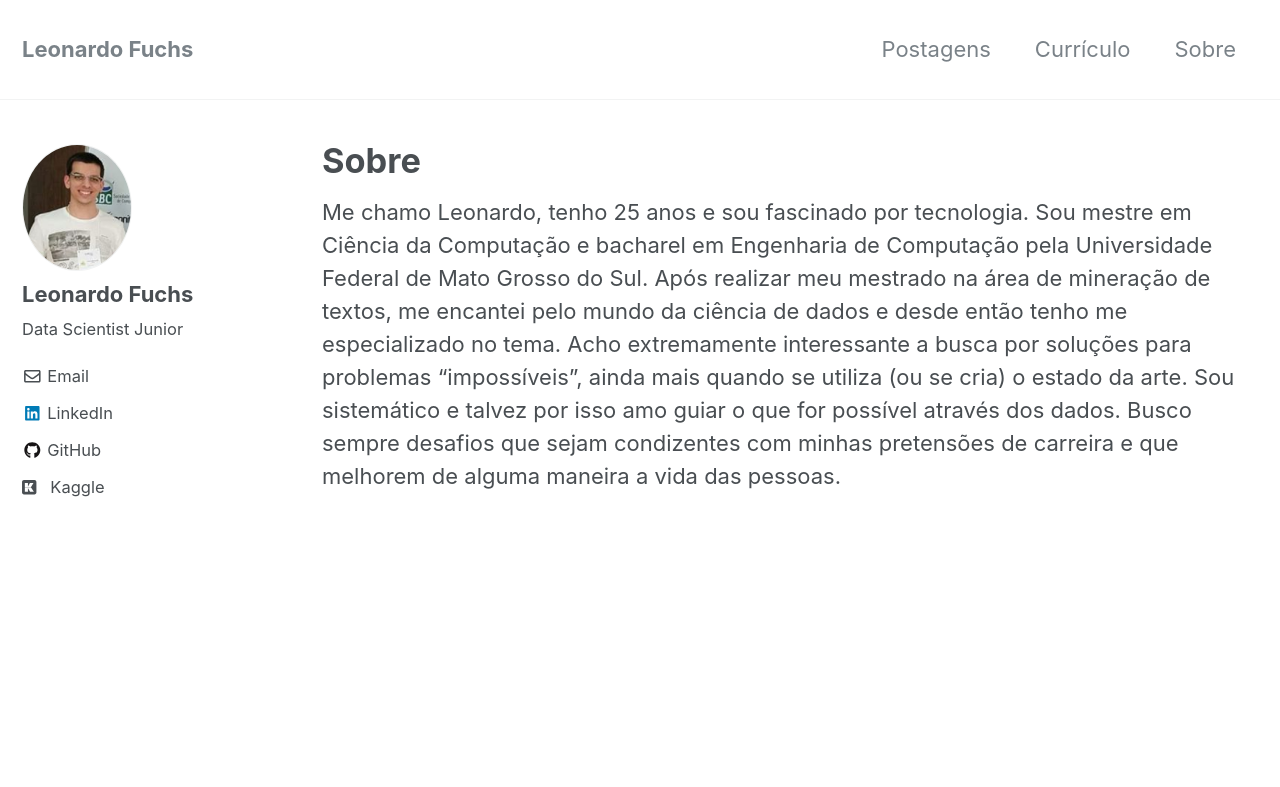
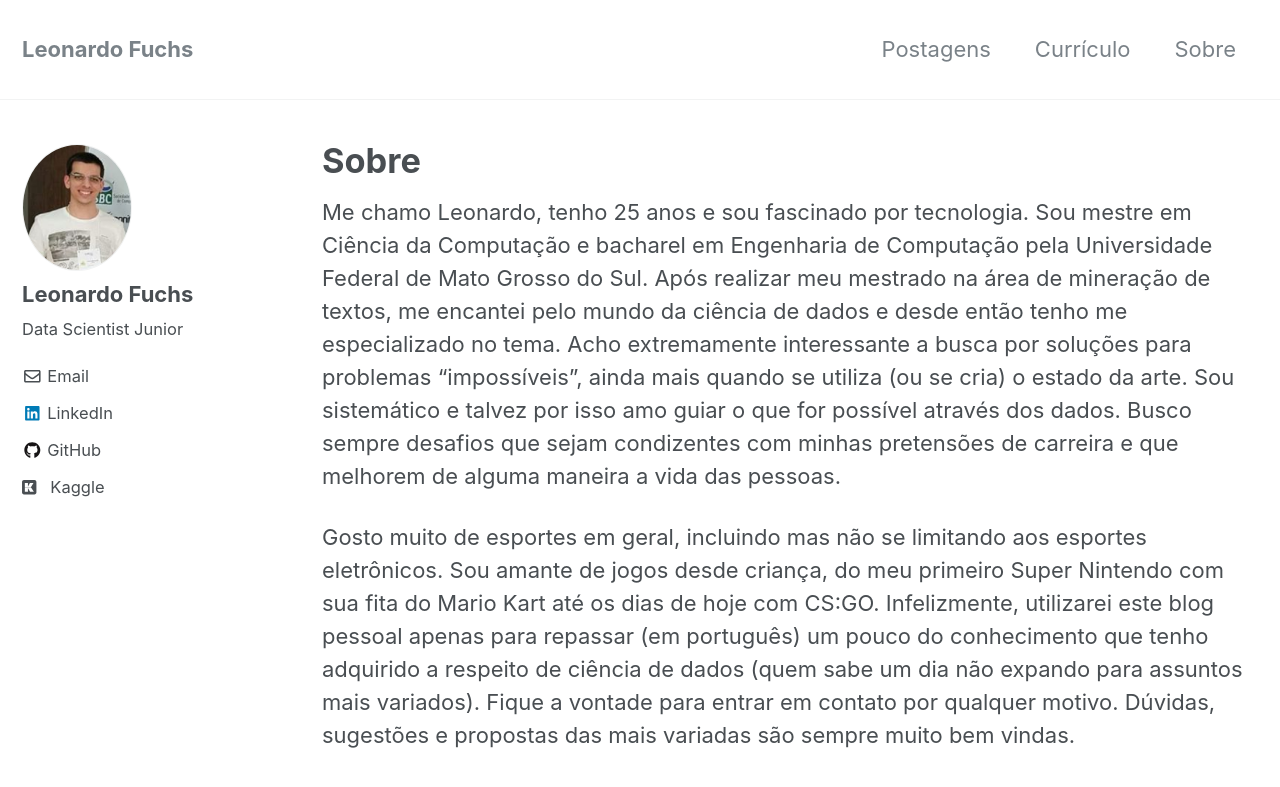
Before and after one commit to LeoFuchs/LeoFuchs.github.io, a Jekyll site: the page built from _pages/about.md, in a window 1280 px wide and 900 px high. Shown: the top 787 px of the window. Built offline with Jekyll 4.4.1, drawn with Linux system fonts in a browser that asks for light colours; nearby versions of some CDN libraries.

Commit message:
Update about.md

```diff
--- a/_pages/about.md
+++ b/_pages/about.md
@@ -4,3 +4,5 @@ permalink: /sobre/
 ---
 
 Me chamo Leonardo, tenho 25 anos e sou fascinado por tecnologia. Sou mestre em Ciência da Computação e bacharel em Engenharia de Computação pela Universidade Federal de Mato Grosso do Sul. Após realizar meu mestrado na área de mineração de textos, me encantei pelo mundo da ciência de dados e desde então tenho me especializado no tema. Acho extremamente interessante a busca por soluções para problemas "impossíveis", ainda mais quando se utiliza (ou se cria) o estado da arte. Sou sistemático e talvez por isso amo guiar o que for possível através dos dados. Busco sempre desafios que sejam condizentes com minhas pretensões de carreira e que melhorem de alguma maneira a vida das pessoas.
+
+Gosto muito de esportes em geral, incluindo mas não se limitando aos esportes eletrônicos. Sou amante de jogos desde criança, do meu primeiro Super Nintendo com sua fita do Mario Kart até os dias de hoje com CS:GO. Infelizmente, utilizarei este blog pessoal apenas para repassar (em português) um pouco do conhecimento que tenho adquirido a respeito de ciência de dados (quem sabe um dia não expando para assuntos mais variados). Fique a vontade para entrar em contato por qualquer motivo. Dúvidas, sugestões e propostas das mais variadas são sempre muito bem vindas.
```
